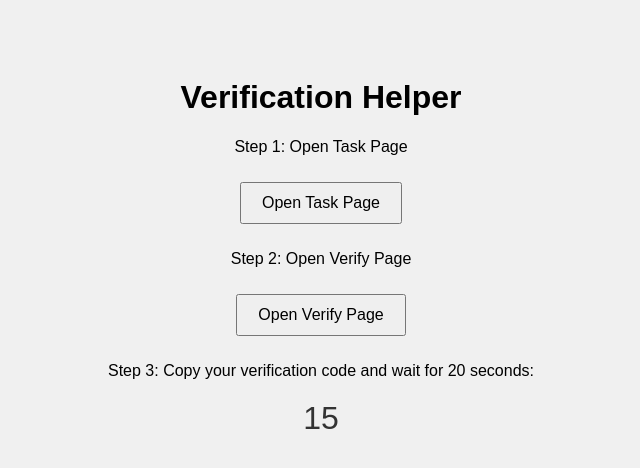
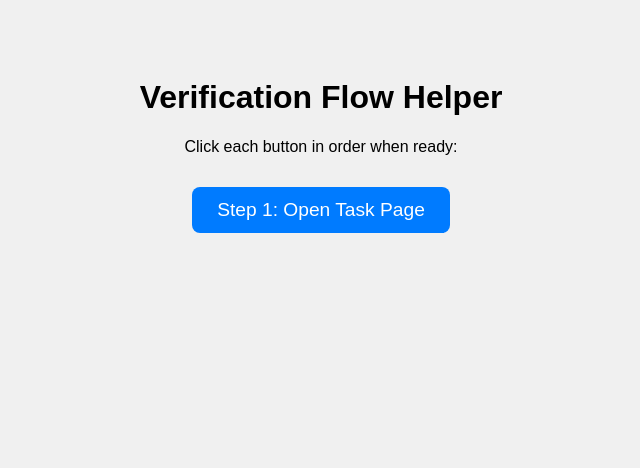
Before and after one commit to mgayushjs/studyrays, a plain HTML site: page index.html in a window 1280 px wide. Shown: the whole page, without its empty margins (319-959 px from the left). Drawn offline with Linux system fonts and the light colour scheme.

Commit message:
index.html

```diff
--- a/index.html
+++ b/index.html
@@ -3,7 +3,7 @@
 <head>
   <meta charset="UTF-8">
   <meta name="viewport" content="width=device-width, initial-scale=1.0">
-  <title>Verification Helper</title>
+  <title>Step by Step Verification Flow</title>
   <style>
     body {
       font-family: Arial, sans-serif;
@@ -11,54 +11,70 @@
       padding: 50px;
       background: #f0f0f0;
     }
-    #countdown {
-      font-size: 2em;
-      margin: 20px 0;
+    button {
+      font-size: 1.2em;
+      cursor: pointer;
+      margin: 15px;
+      padding: 12px 25px;
+      border: none;
+      border-radius: 8px;
+      background: #007bff;
+      color: white;
+      display: none;
+    }
+    button:hover {
+      background: #0056b3;
+    }
+    #status {
+      margin-top: 30px;
+      font-size: 1.2em;
       color: #333;
-    }
-    button {
-      padding: 10px 20px;
-      font-size: 1em;
-      margin: 10px;
-      cursor: pointer;
     }
   </style>
 </head>
 <body>
-  <h1>Verification Helper</h1>
+  <h1>Verification Flow Helper</h1>
+  <p>Click each button in order when ready:</p>
 
-  <p>Step 1: Open Task Page</p>
-  <button onclick="window.open('https://streamfiles.eu.org/task.php', '_blank')">Open Task Page</button>
+  <button id="btn1">Step 1: Open Task Page</button>
+  <button id="btn2">Step 2: Open cutt.ly Link</button>
+  <button id="btn3">Step 3: Open Verify Page</button>
+  <button id="btn4">Final Step: Open Task Page Again</button>
 
-  <p>Step 2: Open Verify Page</p>
-  <button onclick="window.open('https://streamfiles.eu.org/verify.php', '_blank')">Open Verify Page</button>
-
-  <p>Step 3: Copy your verification code and wait for 20 seconds:</p>
-  <div id="countdown">20</div>
-
-  <p id="finalStep" style="display:none;">
-    ✅ Countdown finished! Click below to return to the Task Page:
-  </p>
-  <button id="openFinalBtn" style="display:none;" onclick="window.open('https://streamfiles.eu.org/task.php', '_blank')">
-    Open Task Page Again
-  </button>
+  <div id="status"></div>
 
   <script>
-    let timeLeft = 20;
-    const countdownEl = document.getElementById('countdown');
-    const finalStep = document.getElementById('finalStep');
-    const openFinalBtn = document.getElementById('openFinalBtn');
+    const statusEl = document.getElementById('status');
+    const btn1 = document.getElementById('btn1');
+    const btn2 = document.getElementById('btn2');
+    const btn3 = document.getElementById('btn3');
+    const btn4 = document.getElementById('btn4');
 
-    const timer = setInterval(() => {
-      timeLeft--;
-      countdownEl.textContent = timeLeft;
-      if (timeLeft <= 0) {
-        clearInterval(timer);
-        countdownEl.style.display = 'none';
-        finalStep.style.display = 'block';
-        openFinalBtn.style.display = 'inline-block';
-      }
-    }, 1000);
+    // Show first button initially
+    btn1.style.display = "inline-block";
+
+    btn1.addEventListener('click', () => {
+      window.open('https://streamfiles.eu.org/task.php', '_blank');
+      statusEl.textContent = "✅ Task Page opened. Wait 20 seconds, then click Step 2.";
+      btn2.style.display = "inline-block";
+    });
+
+    btn2.addEventListener('click', () => {
+      window.open('https://cutt.ly/vrXkabTi', '_blank');
+      statusEl.textContent = "✅ Cutt.ly link opened. Wait 10 seconds, then click Step 3.";
+      btn3.style.display = "inline-block";
+    });
+
+    btn3.addEventListener('click', () => {
+      window.open('https://streamfiles.eu.org/verify.php', '_blank');
+      statusEl.textContent = "✅ Verify Page opened. Now click Final Step.";
+      btn4.style.display = "inline-block";
+    });
+
+    btn4.addEventListener('click', () => {
+      window.open('https://streamfiles.eu.org/task.php', '_blank');
+      statusEl.textContent = "🎉 Task Page reopened. Process complete!";
+    });
   </script>
 </body>
 </html>
```
